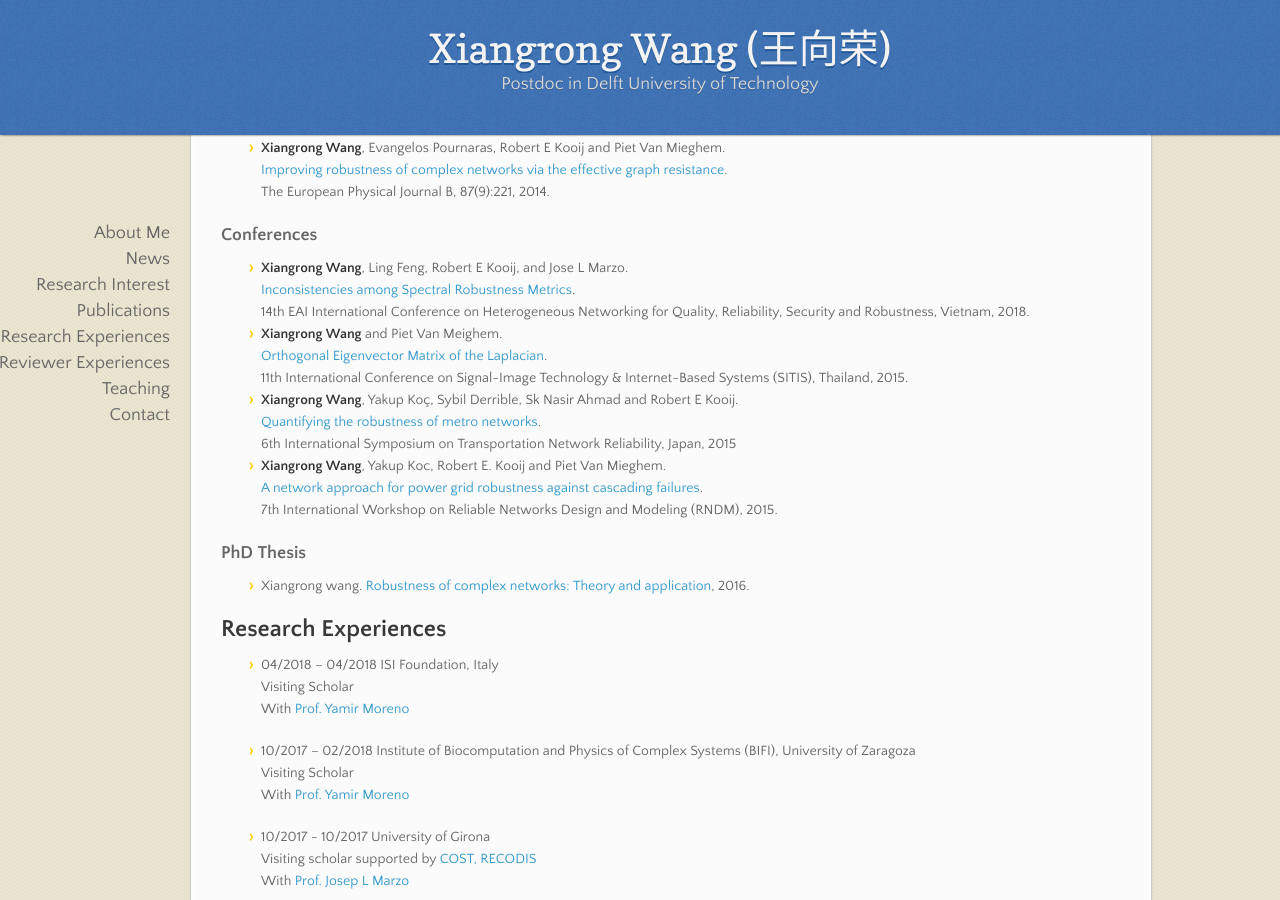
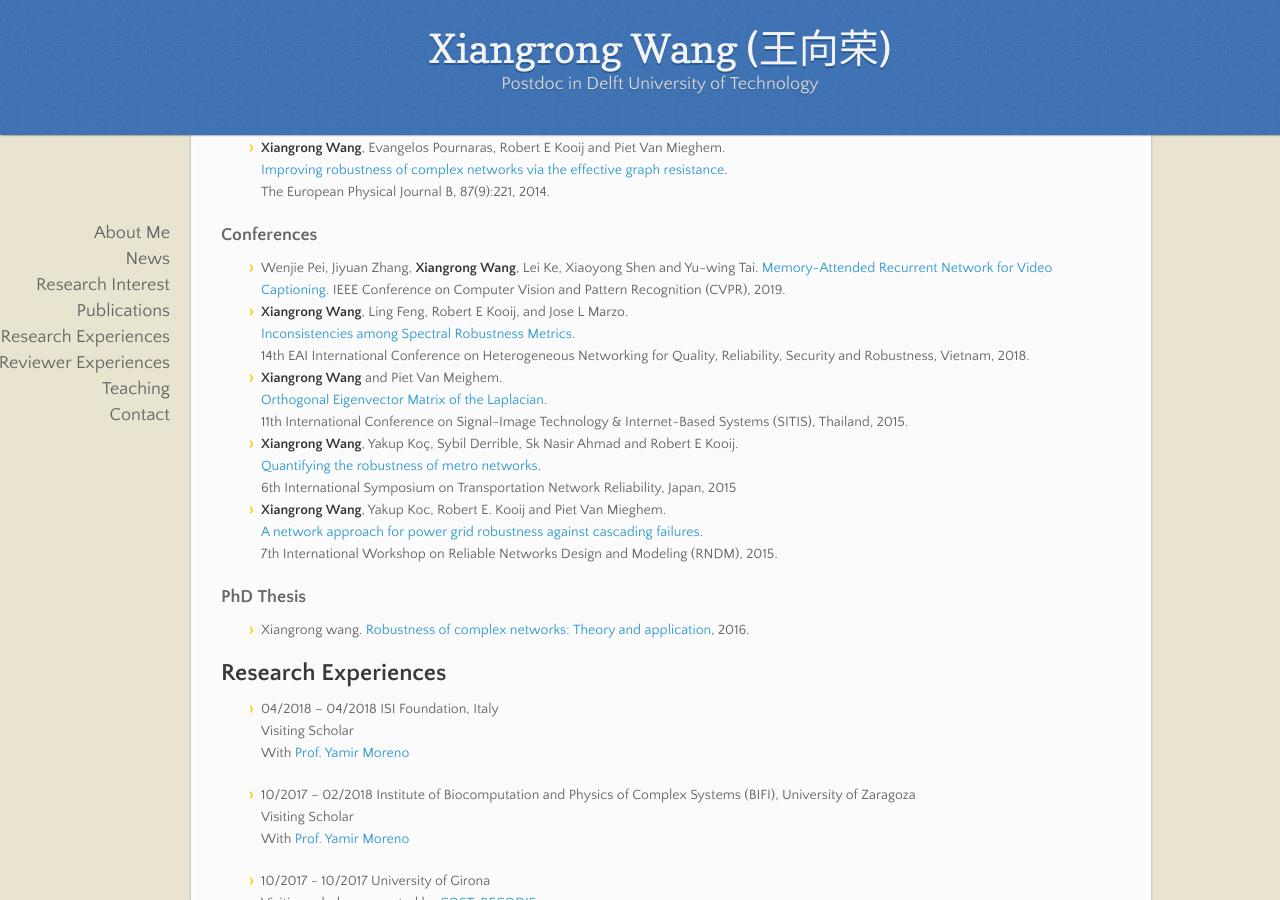
Before and after one commit to xiangrongwang/xiangrongwang.github.io, a Jekyll site: the page built from index.md, in a window 1280 px wide and 900 px high, scrolled down 1167 px. Built offline with Jekyll 4.4.1, drawn with Linux system fonts in a browser that asks for light colours; nearby versions of some CDN libraries; our own code applies the rules of GitHub Pages for plain Markdown files.

Commit message:
Update index.md

```diff
--- a/index.md
+++ b/index.md
@@ -45,6 +45,9 @@ Physica A: Statistical Mechanics and its Applications, 445:343-356, 2016.
 The European Physical Journal B, 87(9):221, 2014.
 
 ### Conferences
+- Wenjie Pei, Jiyuan Zhang, __Xiangrong Wang__, Lei Ke, Xiaoyong Shen and Yu-wing Tai.
+[Memory-Attended Recurrent Network for Video Captioning]().
+IEEE Conference on Computer Vision and Pattern Recognition (CVPR), 2019.
 - __Xiangrong Wang__, Ling Feng, Robert E Kooij, and Jose L Marzo.
 [Inconsistencies among Spectral Robustness Metrics](https://www.researchgate.net/publication/329863810_Inconsistencies_among_Spectral_Robustness_Metrics).
 14th EAI International Conference on Heterogeneous Networking for Quality, Reliability, Security and Robustness, Vietnam, 2018.
```
